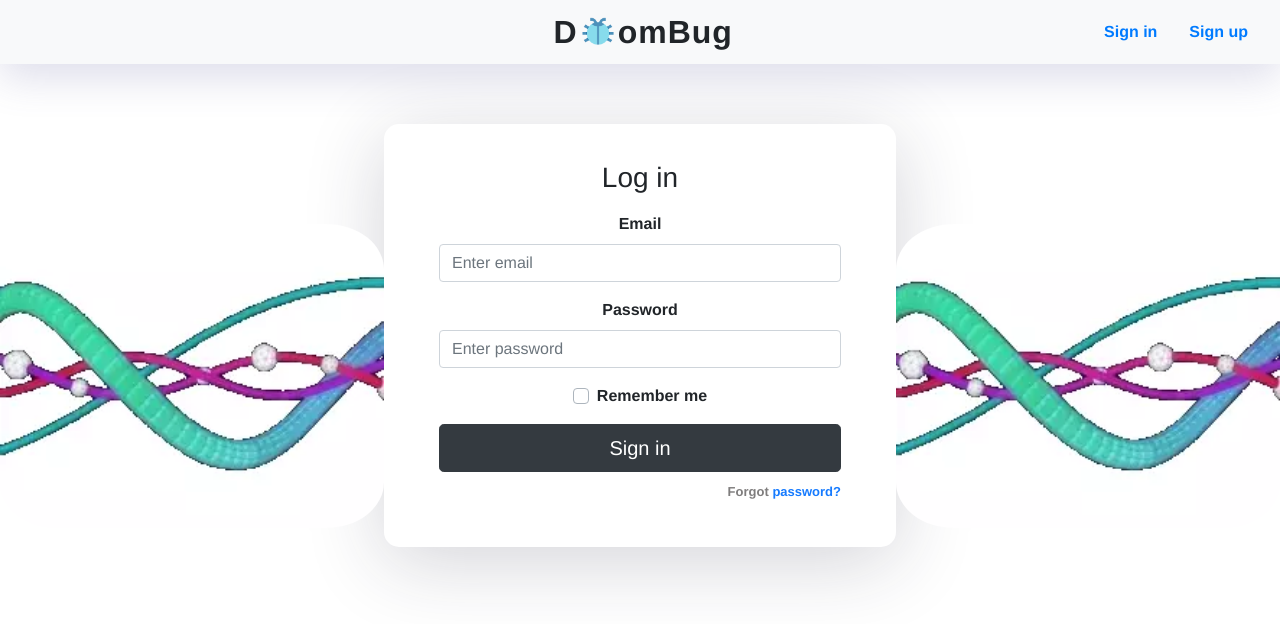
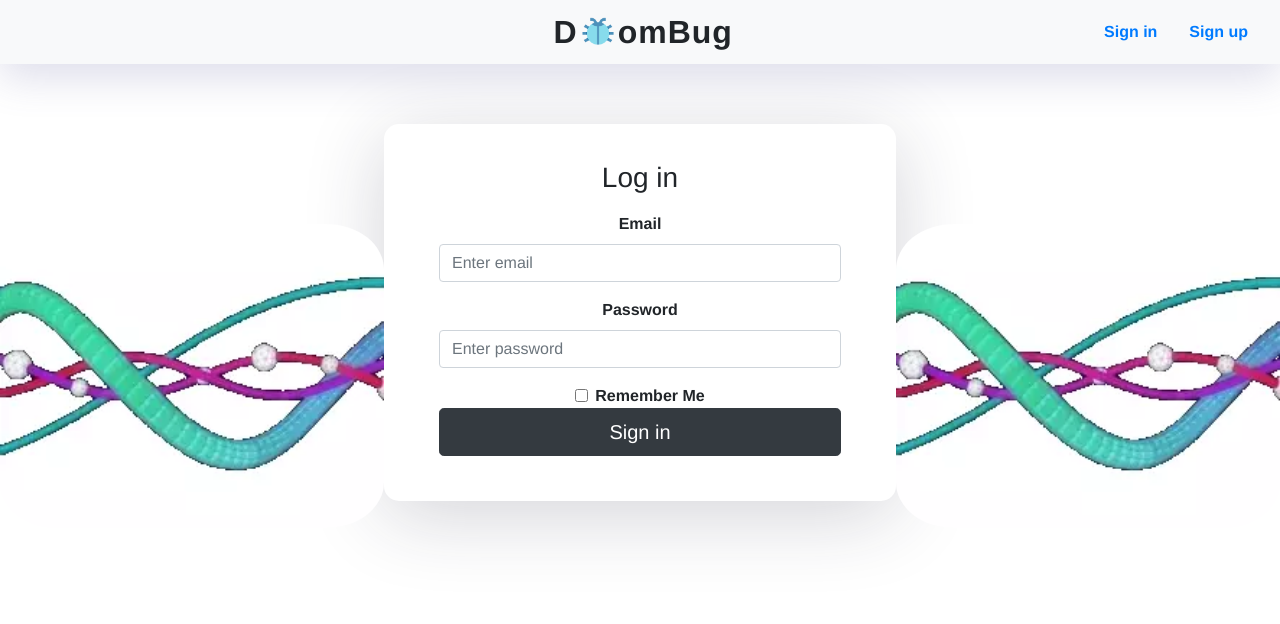
Before and after one commit to thecomputerguyjeff/doombug, a React (Create React App) app in the folder client/: page /sign-in in a window 1280 px wide. Shown: the top 624 px of the page. Built offline with nearby package versions, Linux system fonts and the light colour scheme.

Commit message:
refactor loginpage to use reactstrap

```diff
--- a/client/src/components/LoginPage.js
+++ b/client/src/components/LoginPage.js
@@ -1,5 +1,5 @@
 import React, {Component} from "react";
-import {Alert} from 'reactstrap';
+import {Alert, Button, Form, FormGroup, Input, Label} from 'reactstrap';
 import {post} from "../helper/Fetch";
 
 export default class Login extends Component {
@@ -14,18 +14,11 @@ export default class Login extends Component {
         };
     }
 
-    handleEmailFieldChange = (e) => {
+    handleFieldChange = (e) => {
         this.setState({
-            email: e.target.value,
-            renderAlert: false
-        });
-    }
-
-    handlePasswordFieldChange = (e) => {
-        this.setState({
-            password: e.target.value,
-            renderAlert: false
-        });
+            [e.target.id]: e.target.value,
+            renderAlert: false,
+        })
     }
 
     handleLogin = (e) => {
@@ -56,45 +49,34 @@ export default class Login extends Component {
 
     render() {
         return (
-            <form>
+            <Form>
                 {this.state.renderAlert && <Alert color="danger">
                     Error! Both the email and password fields must be filled in order to login. Please try again.
                 </Alert>
                 }
 
                 {this.state.reloginPrompt &&
-                <Alert color="danger">Error-incorrect login credentials. Please log in again.</Alert>}
-
+                <Alert color="danger">Error-incorrect login credentials. Please
+                    log in again.</Alert>}
                 <h3>Log in</h3>
-                {/*The role of form-group is to track the value and validation state of form control*/}
-                <div className="form-group">
-
-                    <label>Email</label>
-                    <input type="email" onChange={this.handleEmailFieldChange} className="form-control" id="email"
+                <FormGroup>
+                    <Label for="email">Email</Label>
+                    <Input type="email" name="email" id="email" onChange={this.handleFieldChange}
                            placeholder="Enter email"/>
-
-                </div>
-                {/*form-control Provides context such as filled/focused/error/required for form inputs*/}
-                <div className="form-group">
-                    <label>Password</label>
-                    <input type="password" onChange={this.handlePasswordFieldChange} className="form-control"
-                           id="password" placeholder="Enter password"/>
-                </div>
-
-                <div className="form-group">
-                    <div className="custom-control custom-checkbox">
-                        <input type="checkbox" className="custom-control-input" id="customCheck1"/>
-                        <label className="custom-control-label" htmlFor="customCheck1">Remember me</label>
-                    </div>
-                </div>
-
-                <button type="submit" onClick={this.handleLogin} className="btn btn-dark btn-lg btn-block">Sign in
-                </button>
-                <p className="forgot-password text-right">
-                    Forgot <a href="#">password?</a>
-                </p>
-
-            </form>
+                </FormGroup>
+                <FormGroup>
+                    <Label for="password">Password</Label>
+                    <Input type="password" name="password" id="password" onChange={this.handleFieldChange}
+                           placeholder="Enter password"/>
+                </FormGroup>
+                <FormGroup check>
+                    <Label check for="remember">
+                        <Input type="checkbox" id="remember"/>
+                        Remember Me
+                    </Label>
+                </FormGroup>
+                <Button size="lg" block color="dark" onClick={this.handleLogin}>Sign in</Button>
+            </Form>
         );
     }
 }
```
